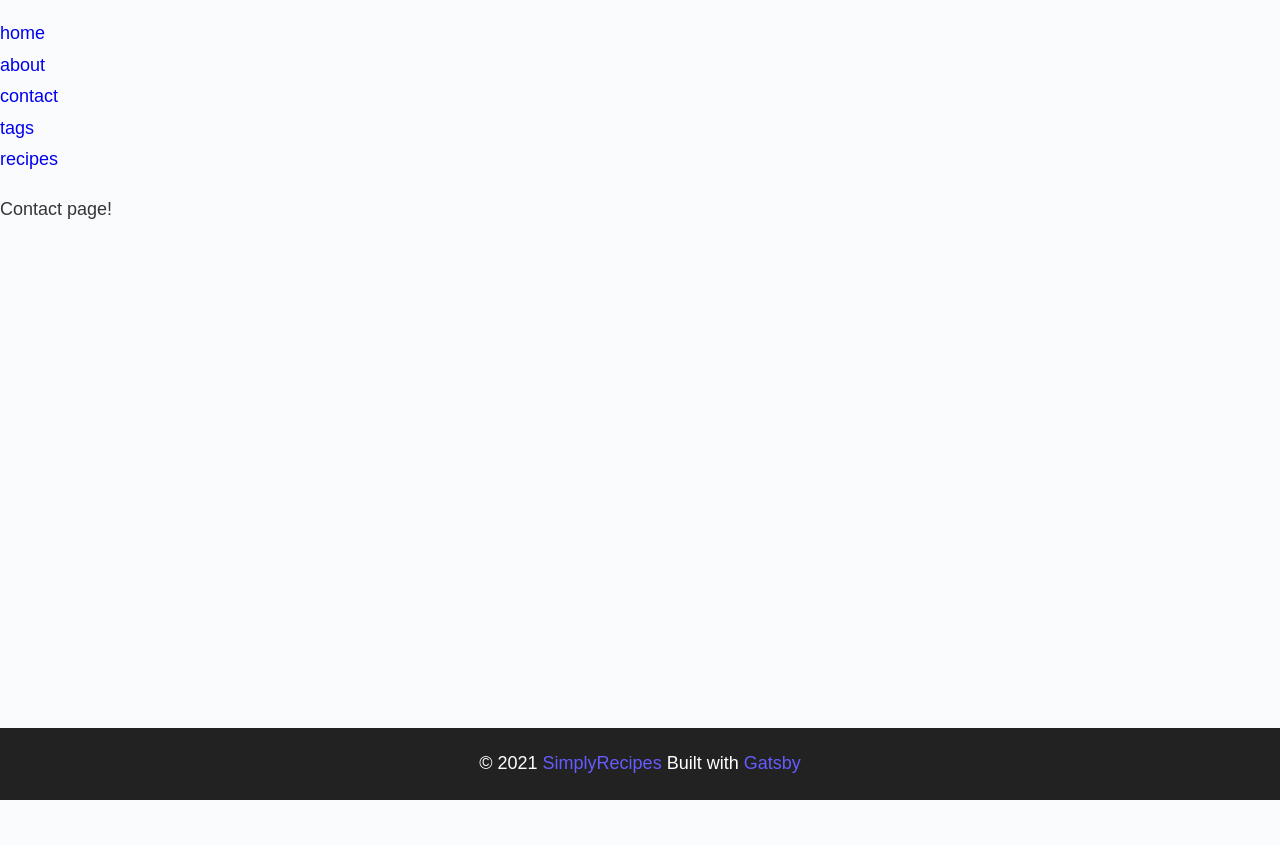
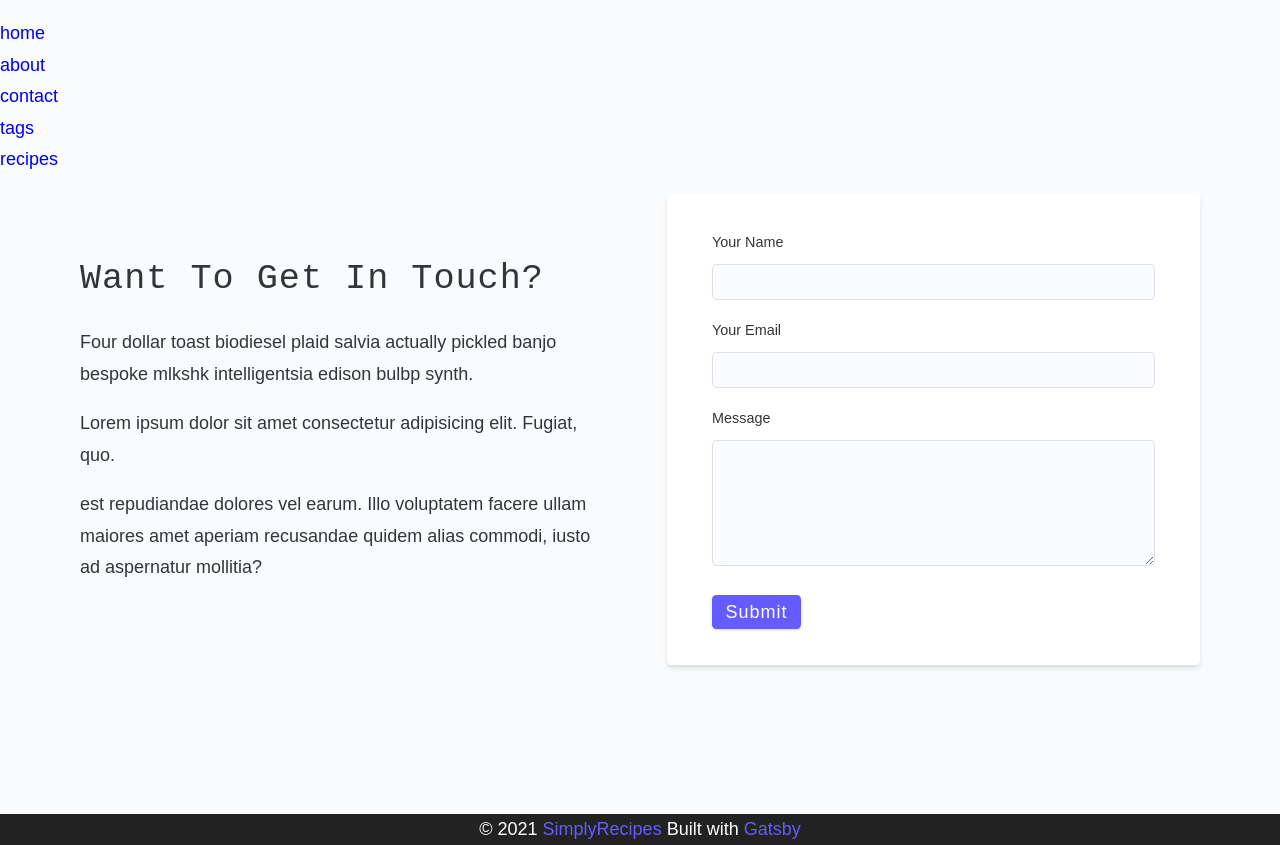
Before and after one commit to Arthur-Maskalenkas/SimplyRecipes, a Gatsby site: page /contact in a window 1280 px wide. Before the commit the page ends 800 px from the top, so only its background shows below. Built offline with nearby package versions, Linux system fonts and the light colour scheme; Gatsby itself is replaced by a stand-in of ours.

Commit message:
contact page finish

```diff
--- a/src/pages/contact.tsx
+++ b/src/pages/contact.tsx
@@ -3,7 +3,46 @@ import Layout from '../components/Layout'
 
 const Contact = () => (
   <Layout>
-    <p>Contact page!</p>
+    <main className="page">
+      <section className="contact-page">
+        <article className="contact-info">
+          <h3>Want to get In Touch?</h3>
+          <p>
+            Four dollar toast biodiesel plaid salvia actually pickled banjo
+            bespoke mlkshk intelligentsia edison bulbp synth.
+          </p>
+          <p>
+            Lorem ipsum dolor sit amet consectetur adipisicing elit. Fugiat,
+            quo.
+          </p>
+          <p>
+            est repudiandae dolores vel earum. Illo voluptatem facere ullam
+            maiores amet aperiam recusandae quidem alias commodi, iusto ad
+            aspernatur mollitia?
+          </p>
+        </article>
+
+        <article>
+          <form className="form contact-form">
+            <div className="form-row">
+              <label htmlFor="name">your name</label>
+              <input type="text" name="name" id="name" />
+            </div>
+            <div className="form-row">
+              <label htmlFor="email">your email</label>
+              <input type="text" name="email" id="email" />
+            </div>
+            <div className="form-row">
+              <label htmlFor="message">message</label>
+              <textarea name="" id=""></textarea>
+            </div>
+            <button type="submit" className="btn btn-block">
+              submit
+            </button>
+          </form>
+        </article>
+      </section>
+    </main>
   </Layout>
 )
 
```
